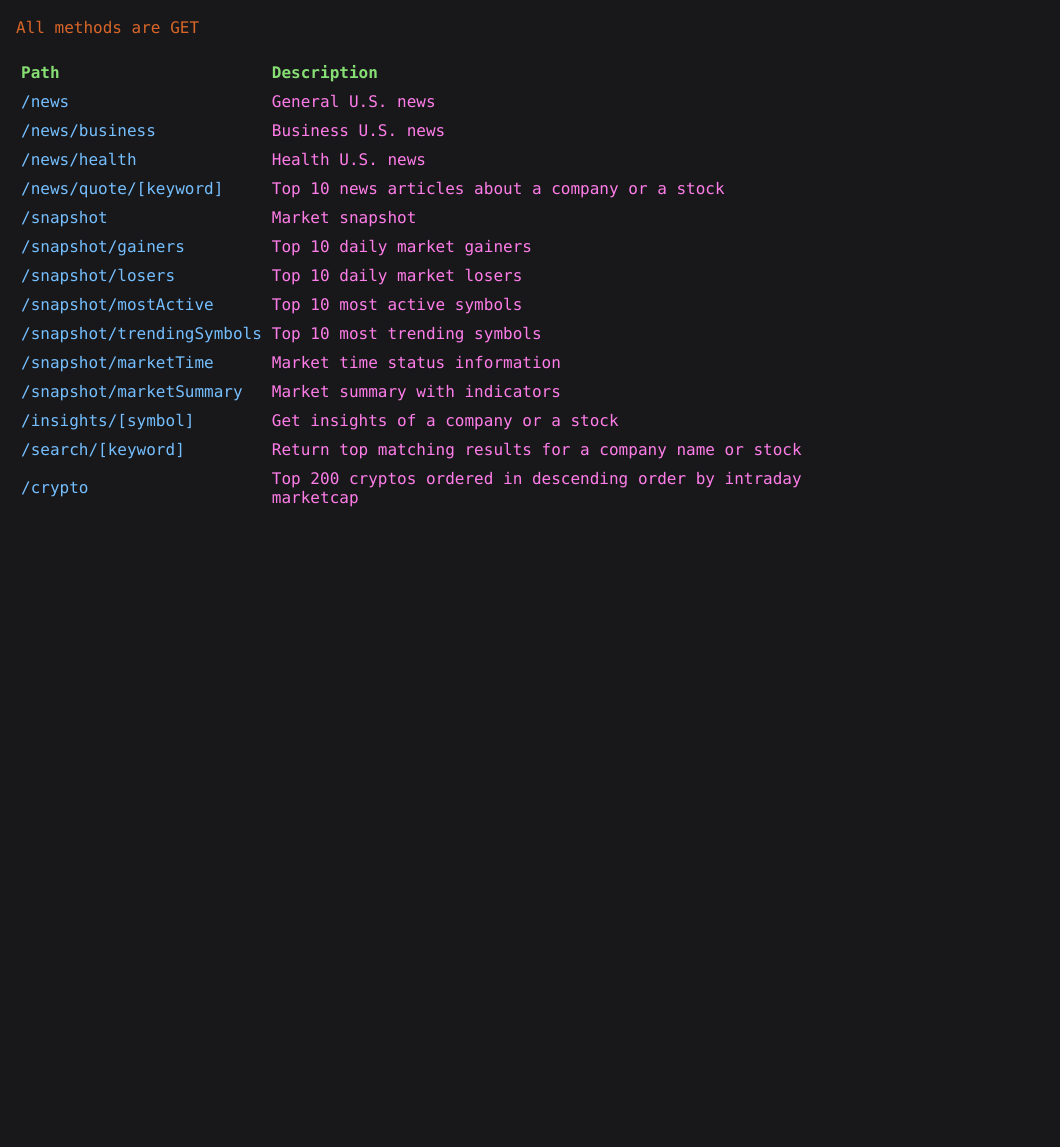
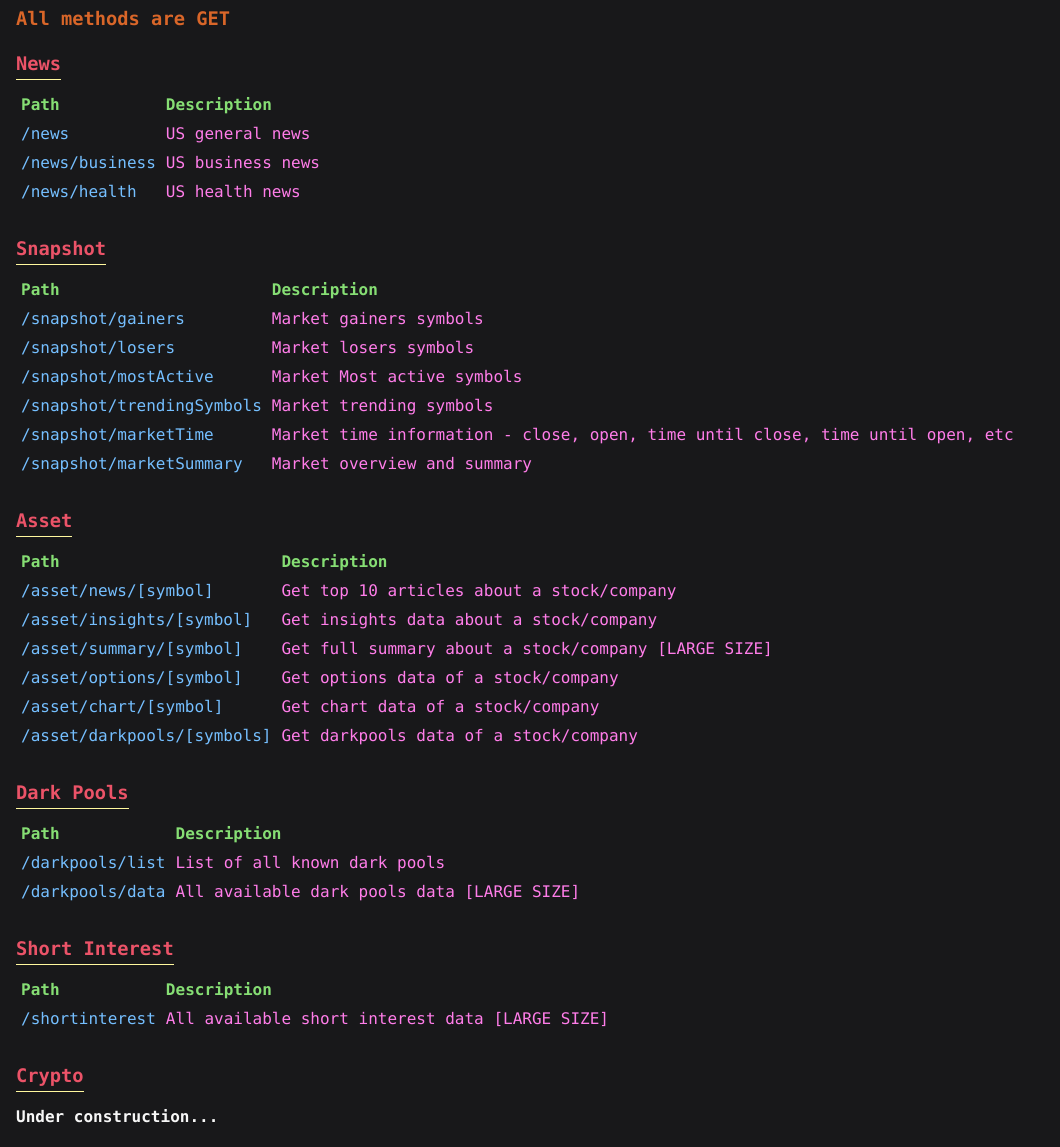
Before and after one commit to aluay/Insight, a website: page views/home.html in a window 1280 px wide. Shown: the part 78-1225 px from the top of the page, without its empty margins (0-1060 px from the left). Before the commit the page ends 800 px from the top, so only its background shows below. Drawn offline with Linux system fonts and the light colour scheme.

Commit message:
Added README and homepage content, also moved some functions around

```diff
--- a/routes/shortInterest.js
+++ b/routes/shortInterest.js
@@ -3,10 +3,9 @@ const router = express.Router();
 
 import {
     getShortInterest,
-    // getDarkpoolsForAsset
 } from "../controllers/shortinterestController.js";
 
-//  This route will get darkpools data
+//  This route will get shortinterest data
 router.get("/", async (req, res) => {
     const result = await getShortInterest();
     res.send(result);
--- a/views/home.html
+++ b/views/home.html
@@ -17,11 +17,12 @@
 			font-family: Consolas, monospace;
 		}
 		body {
-			max-width: 800px;
 			margin: 16px;
 		}
 		.tb {
 			border-collapse: collapse;
+			margin-bottom: 32px;
+			margin-top: 16px;
 		}
 		.tb th,
 		.tb td {
@@ -37,16 +38,24 @@
 		.description {
 			color: #ff7de9;
 		}
-		h1,
-		p {
+		h1 {
+			color: #fff;
+		}
+		h3 {
 			color: #d96629;
 			padding: 5px 0px;
+		}
+		.route {
+			display: inline;
+			color: #eb5368;
+			border-bottom: 1px solid #fff89e;
 		}
 	</style>
 	<body>
 		<div class="container">
 			<h1>Usage</h1>
-			<p>All methods are GET</p>
+			<h3>All methods are GET</h3>
+			<h3 class="route">News</h3>
 			<table class="tb">
 				<thead>
 					<th>Path</th>
@@ -55,68 +64,139 @@
 				<tbody>
 					<tr>
 						<td class="path">/news</td>
-						<td class="description">General U.S. news</td>
+						<td class="description">US general news</td>
 					</tr>
 					<tr>
 						<td class="path">/news/business</td>
-						<td class="description">Business U.S. news</td>
+						<td class="description">US business news</td>
 					</tr>
 					<tr>
 						<td class="path">/news/health</td>
-						<td class="description">Health U.S. news</td>
+						<td class="description">US health news</td>
+					</tr>
+				</tbody>
+			</table>
+			<h3 class="route">Snapshot</h3>
+			<table class="tb">
+				<thead>
+					<th>Path</th>
+					<th>Description</th>
+				</thead>
+				<tbody>
+					<tr>
+						<td class="path">/snapshot/gainers</td>
+						<td class="description">Market gainers symbols</td>
 					</tr>
 					<tr>
-						<td class="path">/news/quote/[keyword]</td>
+						<td class="path">/snapshot/losers</td>
+						<td class="description">Market losers symbols</td>
+					</tr>
+					<tr>
+						<td class="path">/snapshot/mostActive</td>
+						<td class="description">Market Most active symbols</td>
+					</tr>
+					<tr>
+						<td class="path">/snapshot/trendingSymbols</td>
+						<td class="description">Market trending symbols</td>
+					</tr>
+					<tr>
+						<td class="path">/snapshot/marketTime</td>
 						<td class="description">
-							Top 10 news articles about a company or a stock
+							Market time information - close, open, time until close, time
+							until open, etc
 						</td>
 					</tr>
 					<tr>
-						<td class="path">/snapshot</td>
-						<td class="description">Market snapshot</td>
+						<td class="path">/snapshot/marketSummary</td>
+						<td class="description">Market overview and summary</td>
 					</tr>
+				</tbody>
+			</table>
+			<h3 class="route">Asset</h3>
+			<table class="tb">
+				<thead>
+					<th>Path</th>
+					<th>Description</th>
+				</thead>
+				<tbody>
 					<tr>
-						<td class="path">/snapshot/gainers</td>
-						<td class="description">Top 10 daily market gainers</td>
-					</tr>
-					<tr>
-						<td class="path">/snapshot/losers</td>
-						<td class="description">Top 10 daily market losers</td>
-					</tr>
-					<tr>
-						<td class="path">/snapshot/mostActive</td>
-						<td class="description">Top 10 most active symbols</td>
-					</tr>
-					<tr>
-						<td class="path">/snapshot/trendingSymbols</td>
-						<td class="description">Top 10 most trending symbols</td>
-					</tr>
-					<tr>
-						<td class="path">/snapshot/marketTime</td>
-						<td class="description">Market time status information</td>
-					</tr>
-					<tr>
-						<td class="path">/snapshot/marketSummary</td>
-						<td class="description">Market summary with indicators</td>
-					</tr>
-					<tr>
-						<td class="path">/insights/[symbol]</td>
-						<td class="description">Get insights of a company or a stock</td>
-					</tr>
-					<tr>
-						<td class="path">/search/[keyword]</td>
+						<td class="path">/asset/news/[symbol]</td>
 						<td class="description">
-							Return top matching results for a company name or stock
+							Get top 10 articles about a stock/company
 						</td>
 					</tr>
 					<tr>
-						<td class="path">/crypto</td>
+						<td class="path">/asset/insights/[symbol]</td>
+						<td class="description">Get insights data about a stock/company</td>
+					</tr>
+					<tr>
+						<td class="path">/asset/summary/[symbol]</td>
 						<td class="description">
-							Top 200 cryptos ordered in descending order by intraday marketcap
+							Get full summary about a stock/company [LARGE SIZE]
+						</td>
+					</tr>
+					<tr>
+						<td class="path">/asset/options/[symbol]</td>
+						<td class="description">Get options data of a stock/company</td>
+					</tr>
+					<tr>
+						<td class="path">/asset/chart/[symbol]</td>
+						<td class="description">Get chart data of a stock/company</td>
+					</tr>
+					<tr>
+						<td class="path">/asset/darkpools/[symbols]</td>
+						<td class="description">Get darkpools data of a stock/company</td>
+					</tr>
+				</tbody>
+			</table>
+			<h3 class="route">Dark Pools</h3>
+			<table class="tb">
+				<thead>
+					<th>Path</th>
+					<th>Description</th>
+				</thead>
+				<tbody>
+					<tr>
+						<td class="path">/darkpools/list</td>
+						<td class="description">List of all known dark pools</td>
+					</tr>
+					<tr>
+						<td class="path">/darkpools/data</td>
+						<td class="description">
+							All available dark pools data [LARGE SIZE]
 						</td>
 					</tr>
 				</tbody>
 			</table>
+			<h3 class="route">Short Interest</h3>
+			<table class="tb">
+				<thead>
+					<th>Path</th>
+					<th>Description</th>
+				</thead>
+				<tbody>
+					<tr>
+						<td class="path">/shortinterest</td>
+						<td class="description">
+							All available short interest data [LARGE SIZE]
+						</td>
+					</tr>
+				</tbody>
+			</table>
+			<h3 class="route">Crypto</h3>
+			<h4>Under construction...</h4>
+			<!-- <table class="tb">
+				<thead>
+					<th>Path</th>
+					<th>Description</th>
+				</thead>
+				<tbody>
+					<tr>
+						<td class="path">/crypto</td>
+						<td class="description"></td>
+					</tr>
+				</tbody>
+			</table> -->
 		</div>
 	</body>
 </html>
```
Also changed, not shown: controllers/assetController.js (+12 -0 lines), controllers/darkpoolsController.js (+0 -12 lines), routes/asset.js (+8 -1 lines), routes/darkPools.js (+1 -8 lines), views/darkpoolslist.html (+4 -0 lines).
